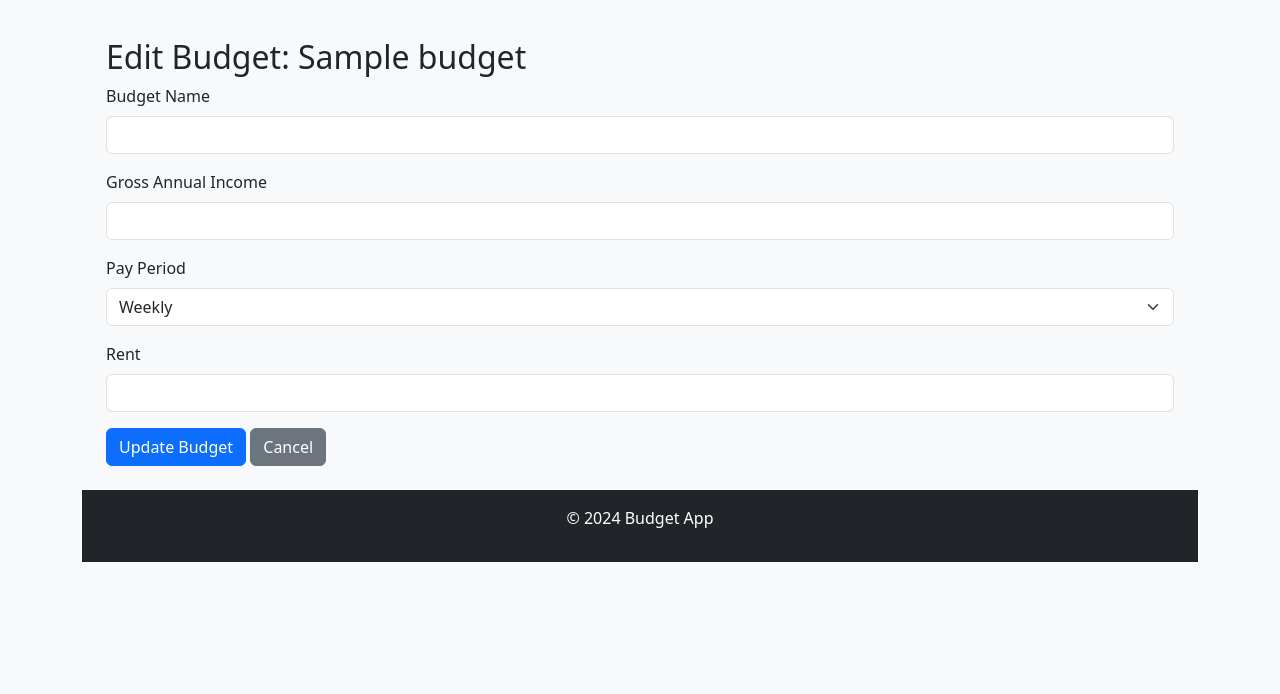
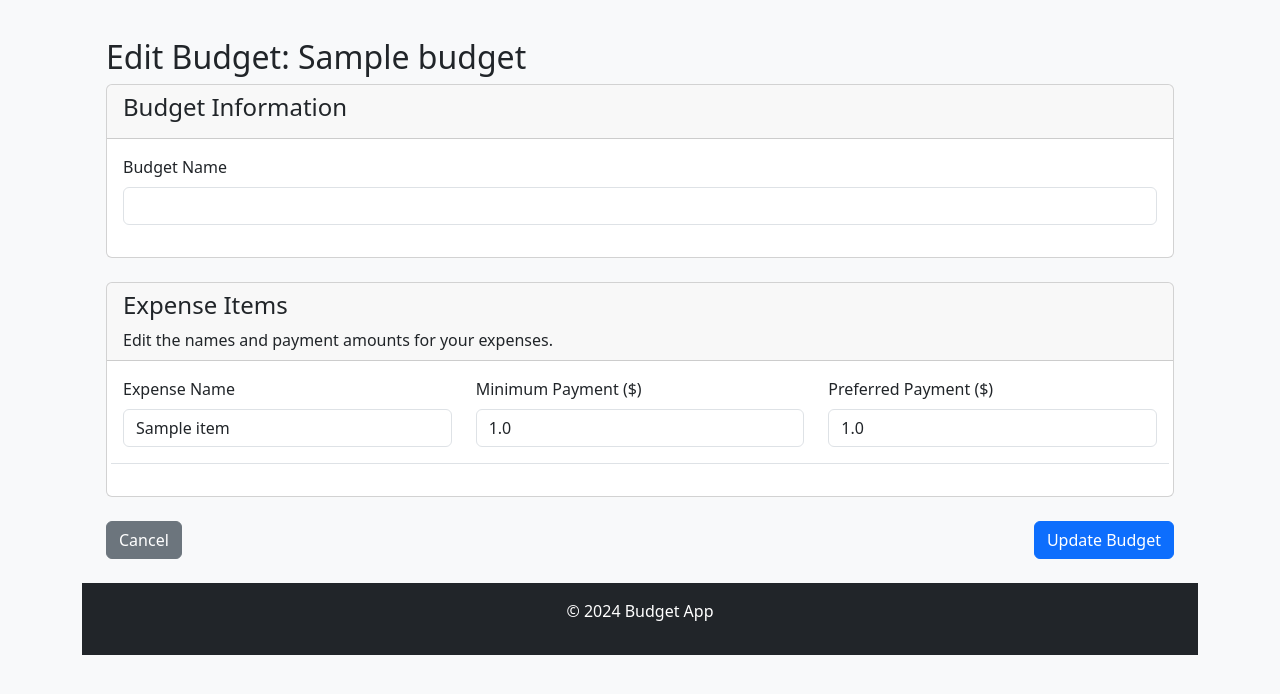
Before and after one commit to Brice-Financial-Projects/Financial-App, a Flask app: page /budget/edit/1 in a window 1280 px wide. Shown: the part 56-750 px from the top of the page. Run offline with Flask 3, Linux system fonts and the light colour scheme; a user stored in the database is signed in; tables that the repository leaves empty hold one stand-in row (values such as "Sample post").

Commit message:
feat: implement comprehensive budget editing functionality
- Add EditBudgetForm and BudgetItemEditForm classes for budget editing
- Enhance edit_budget route to handle budget name and item updates
- Redesign edit_budget.html template with card-based layout and editable fields
- Allow users to edit budget name, expense names, and payment amounts
- Add proper form validation and error handling for budget updates
- Include test_edit_budget function to verify functionality
- Fix database update logic to save all changes when "Update Budget" is pressed

Resolves issue where edit button only allowed limited field editing.
Users can now fully customize budget names and all expense details.

```diff
--- a/app/budget/routes.py
+++ b/app/budget/routes.py
@@ -12,6 +12,7 @@
 from app.helpers.budget_helpers import get_category_name
 from flask_wtf import FlaskForm
 from wtforms import SubmitField
+from app.forms import EditBudgetForm
 
 
 
@@ -336,25 +337,52 @@
         flash("You are not authorized to edit this budget.", "danger")
         return redirect(url_for('main.dashboard'))
 
-    form = BudgetForm(obj=budget)  # Pre-fill form with existing budget data
+    # Get all budget items for this budget
+    budget_items = BudgetItem.query.filter_by(budget_id=budget.id).all()
+
+    # Create the main budget form
+    form = EditBudgetForm(obj=budget)
 
     if form.validate_on_submit():
-        # Update budget fields with submitted form data
-        budget.name = form.budget_name.data
-        budget.gross_income = form.income.data or 0
-        budget.pay_cycle = form.pay_cycle.data
-        budget.retirement_contribution = form.retirement_contribution.data or 0
-        budget.benefit_deductions = form.benefit_deductions.data or 0
+        try:
+            # Update budget name
+            budget.name = form.budget_name.data
 
-        try:
+            # Process budget item updates
+            for item in budget_items:
+                item_name_key = f"item_name_{item.id}"
+                min_payment_key = f"min_payment_{item.id}"
+                pref_payment_key = f"pref_payment_{item.id}"
+
+                # Update item name if provided
+                if item_name_key in request.form:
+                    item.name = request.form[item_name_key]
+
+                # Update minimum payment if provided
+                if min_payment_key in request.form and request.form[min_payment_key]:
+                    try:
+                        item.minimum_payment = float(request.form[min_payment_key])
+                    except ValueError:
+                        flash(f"Invalid minimum payment for {item.name}", "danger")
+                        continue
+
+                # Update preferred payment if provided
+                if pref_payment_key in request.form and request.form[pref_payment_key]:
+                    try:
+                        item.preferred_payment = float(request.form[pref_payment_key])
+                    except ValueError:
+                        flash(f"Invalid preferred payment for {item.name}", "danger")
+                        continue
+
             db.session.commit()
             flash("Budget updated successfully!", "success")
             return redirect(url_for('main.dashboard'))
         except Exception as e:
             db.session.rollback()
             flash("An error occurred while updating your budget. Please try again.", "danger")
+            print(f"Error updating budget: {str(e)}")
 
-    return render_template('budget/edit_budget.html', form=form, budget=budget)
+    return render_template('budget/edit_budget.html', form=form, budget=budget, budget_items=budget_items)
 
 
 @budget_bp.route('/delete/<int:budget_id>', methods=['POST'])
--- a/app/forms.py
+++ b/app/forms.py
@@ -62,6 +62,20 @@
     submit = SubmitField('Calculate Budget')
 
 
+class BudgetItemEditForm(FlaskForm):
+    """Form for editing individual budget items."""
+    item_name = StringField('Expense Name', validators=[DataRequired()])
+    minimum_payment = FloatField('Minimum Payment', validators=[DataRequired(), NumberRange(min=0)])
+    preferred_payment = FloatField('Preferred Payment', validators=[Optional(), NumberRange(min=0)])
+    submit = SubmitField('Update Item')
+
+
+class EditBudgetForm(FlaskForm):
+    """Form for editing a budget with its items."""
+    budget_name = StringField('Budget Name', validators=[DataRequired()])
+    submit = SubmitField('Update Budget')
+
+
 class OtherIncomeField(FlaskForm):
     """Form field for additional income sources."""
     category = SelectField(
--- a/app/templates/budget/edit_budget.html
+++ b/app/templates/budget/edit_budget.html
@@ -7,38 +7,80 @@
 {% block content %}
 <div class="container my-4">
   <h2>Edit Budget: {{ budget.name }}</h2>
+
   <form method="POST" action="{{ url_for('budget.edit_budget', budget_id=budget.id) }}">
     {{ form.hidden_tag() }}
 
     <!-- Budget Name -->
-    <div class="mb-3">
-      {{ form.budget_name.label(class="form-label") }}
-      {{ form.budget_name(class="form-control") }}
+    <div class="card mb-4">
+      <div class="card-header">
+        <h4>Budget Information</h4>
+      </div>
+      <div class="card-body">
+        <div class="mb-3">
+          {{ form.budget_name.label(class="form-label") }}
+          {{ form.budget_name(class="form-control") }}
+        </div>
+      </div>
     </div>
 
-    <!-- Income -->
-    <div class="mb-3">
-      {{ form.income.label(class="form-label") }}
-      {{ form.income(class="form-control") }}
+    <!-- Budget Items -->
+    {% if budget_items %}
+    <div class="card mb-4">
+      <div class="card-header">
+        <h4>Expense Items</h4>
+        <p class="mb-0">Edit the names and payment amounts for your expenses.</p>
+      </div>
+      <div class="card-body">
+        {% for item in budget_items %}
+        <div class="row mb-3 border-bottom pb-3">
+          <div class="col-md-4">
+            <label for="item_name_{{ item.id }}" class="form-label">Expense Name</label>
+            <input
+              type="text"
+              class="form-control"
+              id="item_name_{{ item.id }}"
+              name="item_name_{{ item.id }}"
+              value="{{ item.name }}"
+              required>
+          </div>
+          <div class="col-md-4">
+            <label for="min_payment_{{ item.id }}" class="form-label">Minimum Payment ($)</label>
+            <input
+              type="number"
+              class="form-control"
+              id="min_payment_{{ item.id }}"
+              name="min_payment_{{ item.id }}"
+              value="{{ item.minimum_payment }}"
+              min="0"
+              step="0.01"
+              required>
+          </div>
+          <div class="col-md-4">
+            <label for="pref_payment_{{ item.id }}" class="form-label">Preferred Payment ($)</label>
+            <input
+              type="number"
+              class="form-control"
+              id="pref_payment_{{ item.id }}"
+              name="pref_payment_{{ item.id }}"
+              value="{{ item.preferred_payment }}"
+              min="0"
+              step="0.01">
+          </div>
+        </div>
+        {% endfor %}
+      </div>
     </div>
+    {% else %}
+    <div class="alert alert-info">
+      <p>No expense items found for this budget. You can add expenses by creating a new budget or editing the budget creation process.</p>
+    </div>
+    {% endif %}
 
-    <!-- Pay Period -->
-    <div class="mb-3">
-      {{ form.pay_period.label(class="form-label") }}
-      {{ form.pay_period(class="form-select") }}
+    <div class="d-flex justify-content-between">
+      <a href="{{ url_for('main.dashboard') }}" class="btn btn-secondary">Cancel</a>
+      <button type="submit" class="btn btn-primary">Update Budget</button>
     </div>
-
-    <!-- Rent -->
-    <div class="mb-3">
-      {{ form.rent.label(class="form-label") }}
-      {{ form.rent(class="form-control") }}
-    </div>
-
-    <!-- You can optionally include additional fields (utilities, debts, loans, etc.) -->
-    <!-- For simplicity, only core fields are shown here -->
-
-    <button type="submit" class="btn btn-primary">Update Budget</button>
-    <a href="{{ url_for('main.dashboard') }}" class="btn btn-secondary">Cancel</a>
   </form>
 </div>
 {% endblock %}
```
Also changed, not shown: tests/functional/test_budget_views.py (+57 -0 lines).
